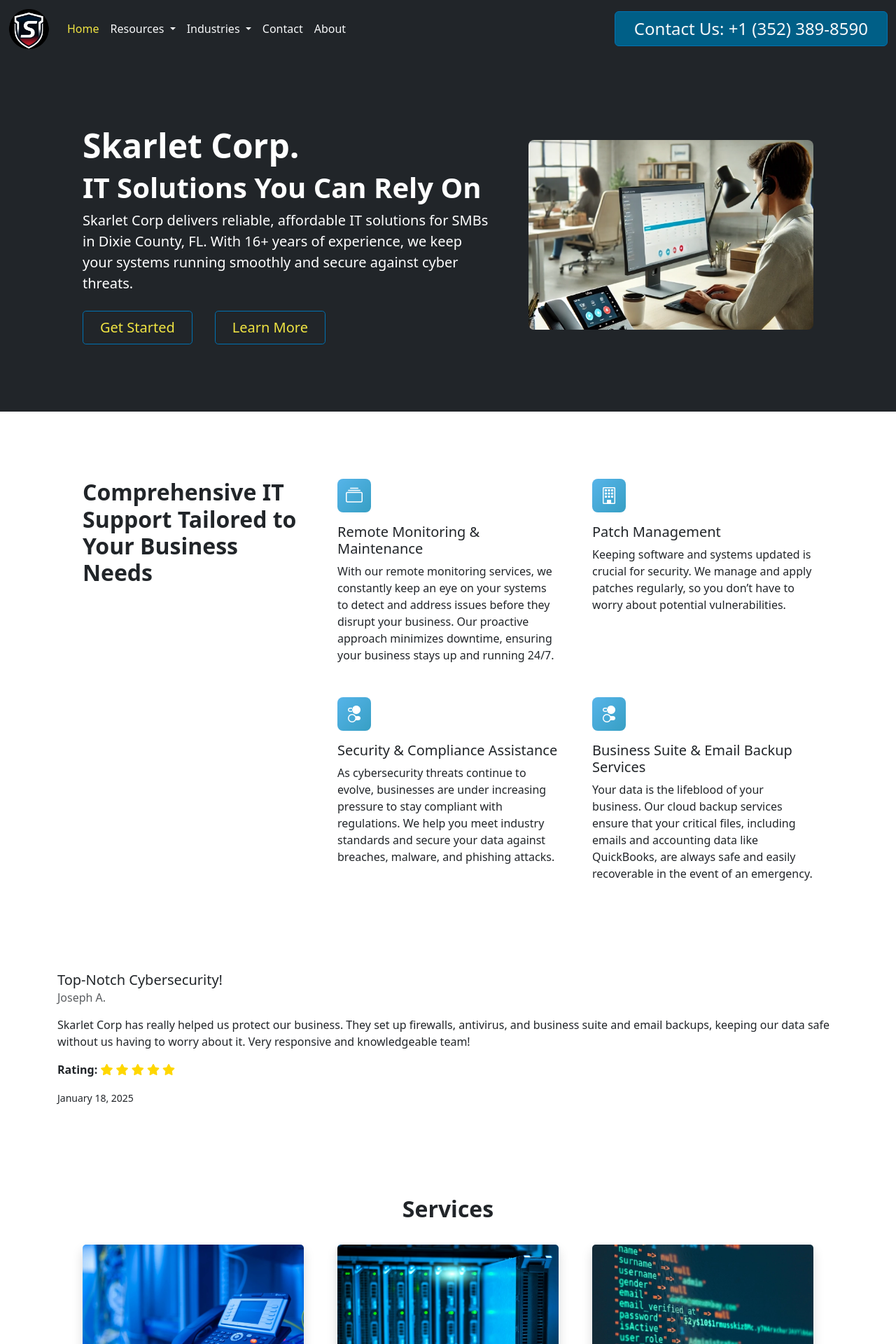
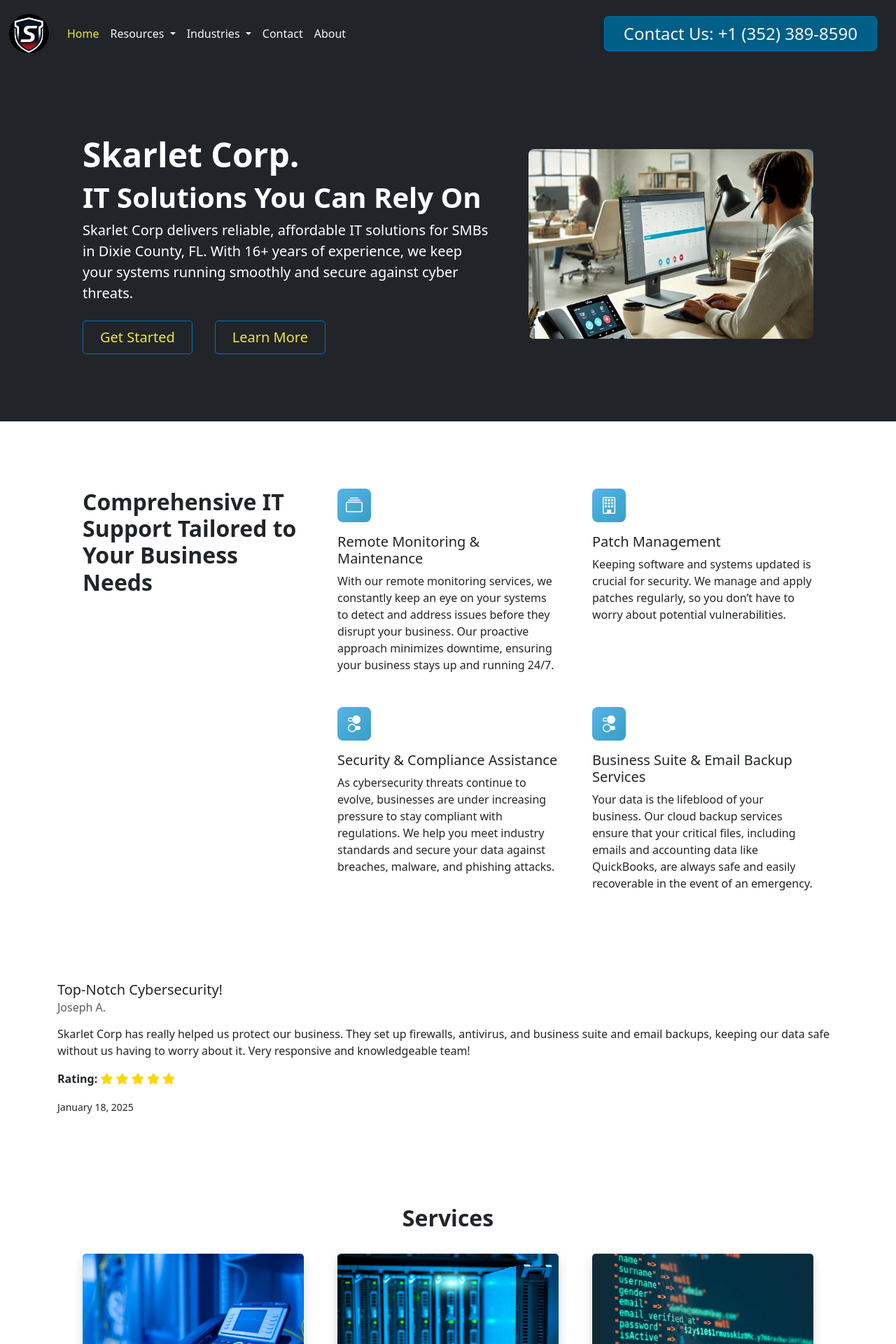
Before and after one commit to SkarletTeam/skarlet, a Jekyll site: the page built from index.md, in a window 1280 px wide. Shown: the top 1920 px of the page at 70% size. Built offline with Jekyll 4.4.1, drawn with Linux system fonts in a browser that asks for light colours.

Commit message:
Update nav.html

```diff
--- a/_includes/nav.html
+++ b/_includes/nav.html
@@ -41,7 +41,7 @@
     </div>
 
     <!-- Contact Button (Remains Visible) -->
-    <button type="button" style="margin-right: 15px font-size: 24px" class="btn btn-primary">
+    <button type="button" style="margin: 15px" class="btn btn-primary">
       <a href="tel:+13523898590" style="margin: 15px; font-size: 24px" class="text-light text-decoration-none"> Contact Us: +1 (352) 389-8590</a>
     </button>
   </div>
```
